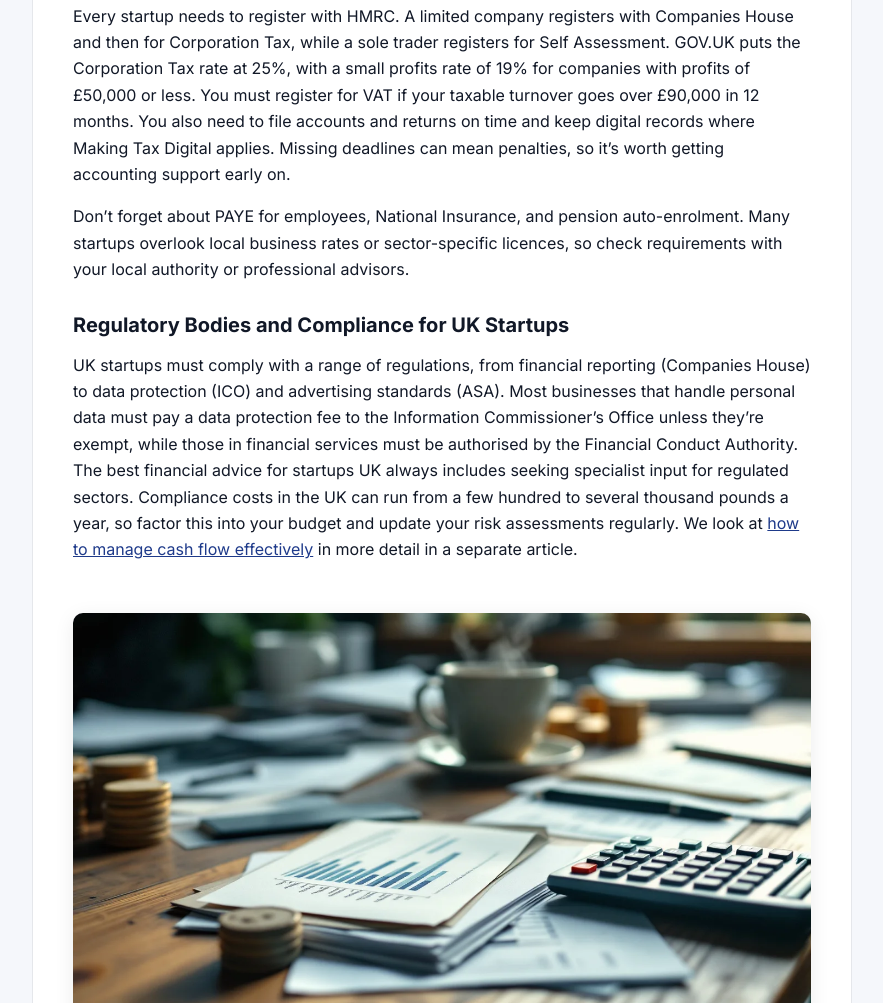
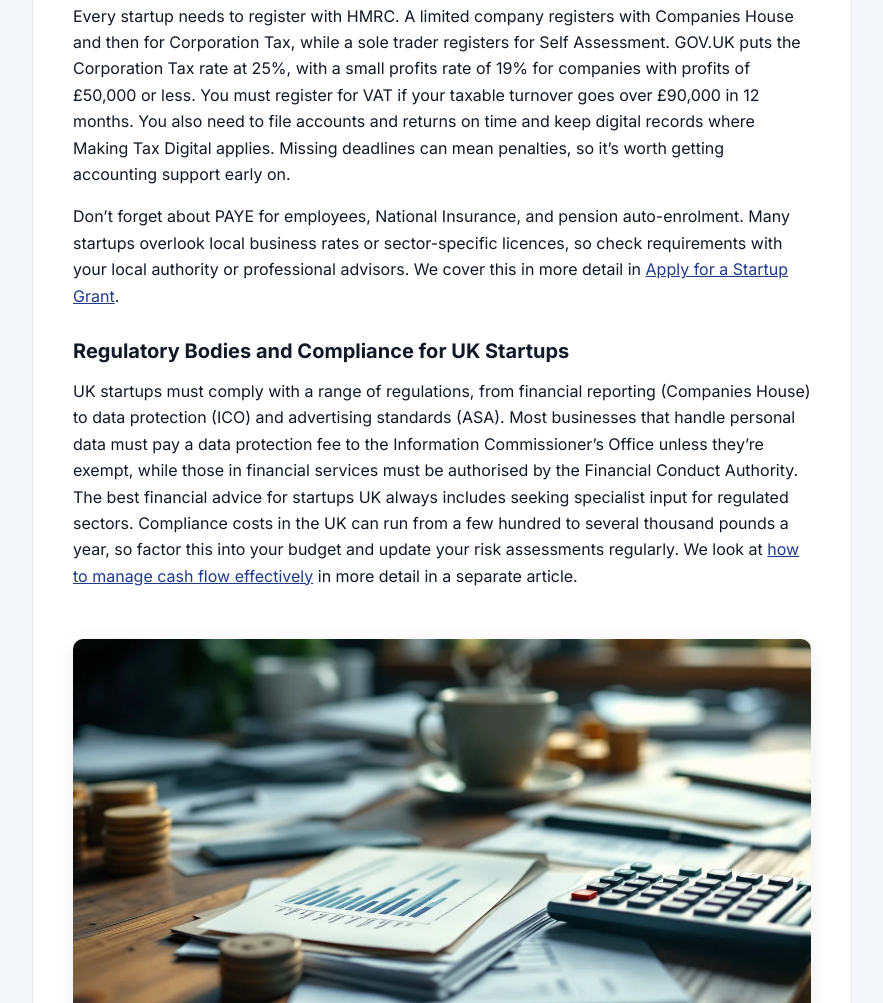
Before and after one commit to aiautomationuk/net-fin-tech, a plain HTML site: page blog/financial-advice-for-startups-uk.html in a window 1280 px wide. Shown: the part 4662-5665 px from the top of the page, without its empty margins (198-1081 px from the left). Drawn offline with Linux system fonts and the light colour scheme.

Commit message:
Link to a new related post: How to Apply for a Startup Grant

```diff
--- a/blog/financial-advice-for-startups-uk.html
+++ b/blog/financial-advice-for-startups-uk.html
@@ -81,7 +81,7 @@ article.post blockquote{border-left:4px solid var(--p);margin:16px 0;padding:6px
 <h2 style="margin:1.6em 0 0.5em!important">Financial Regulations for Startups UK: Tax, Compliance and Legal Essentials</h2>
 <h3 style="margin:1.3em 0 0.5em!important">What Do Startups Need to Know About Taxes UK?</h3>
 <p style="margin:0 0 1em!important">Every startup needs to register with HMRC. A limited company registers with Companies House and then for Corporation Tax, while a sole trader registers for Self Assessment. GOV.UK puts the Corporation Tax rate at 25%, with a small profits rate of 19% for companies with profits of £50,000 or less. You must register for VAT if your taxable turnover goes over £90,000 in 12 months. You also need to file accounts and returns on time and keep digital records where Making Tax Digital applies. Missing deadlines can mean penalties, so it’s worth getting accounting support early on.</p>
-<p style="margin:0 0 1em!important">Don’t forget about PAYE for employees, National Insurance, and pension auto-enrolment. Many startups overlook local business rates or sector-specific licences, so check requirements with your local authority or professional advisors.</p>
+<p style="margin:0 0 1em!important">Don’t forget about PAYE for employees, National Insurance, and pension auto-enrolment. Many startups overlook local business rates or sector-specific licences, so check requirements with your local authority or professional advisors. We cover this in more detail in <a href="https://fin-tech.co.uk/blog/how-to-apply-for-a-startup-grant.html">Apply for a Startup Grant</a>.</p>
 <h3 style="margin:1.3em 0 0.5em!important">Regulatory Bodies and Compliance for UK Startups</h3>
 <p style="margin:0 0 1em!important">UK startups must comply with a range of regulations, from financial reporting (Companies House) to data protection (ICO) and advertising standards (ASA). Most businesses that handle personal data must pay a data protection fee to the Information Commissioner’s Office unless they’re exempt, while those in financial services must be authorised by the Financial Conduct Authority. The best financial advice for startups UK always includes seeking specialist input for regulated sectors. Compliance costs in the UK can run from a few hundred to several thousand pounds a year, so factor this into your budget and update your risk assessments regularly. We look at <a href="https://fin-tech.co.uk/blog/how-to-manage-cash-flow-effectively.html">how to manage cash flow effectively</a> in more detail in a separate article.</p>
 <figure style="margin:2em 0;text-align:center"><img src="/images/financial-advice-startups-small-owner-meeting-advisor.webp" alt="Financial reports with bar charts, a calculator, coin stacks and coffee on a wooden desk for startup compliance planning" title="Coins, a coffee cup, a calculator and printed charts on a wooden desk" style="width:100%;height:auto;max-width:900px;border-radius:10px;box-shadow:0 4px 20px rgba(0,0,0,.08)" loading="lazy" width="1344" height="768"/></figure>
```
